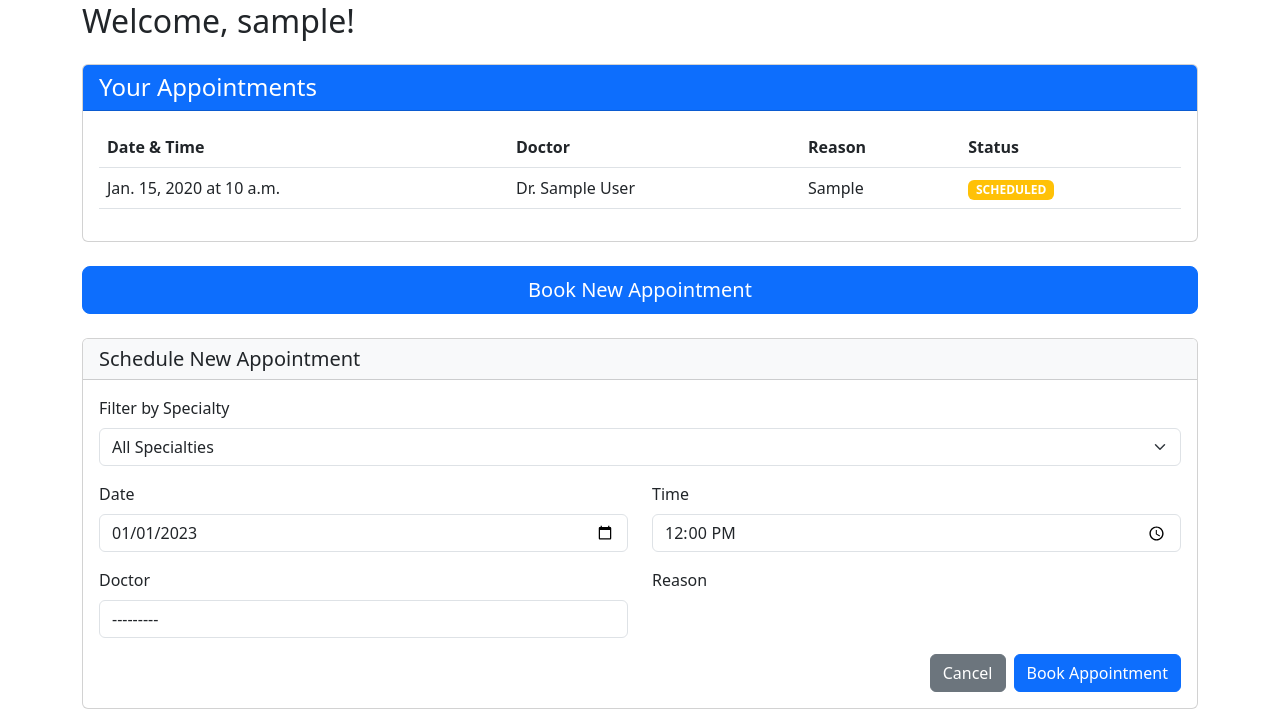
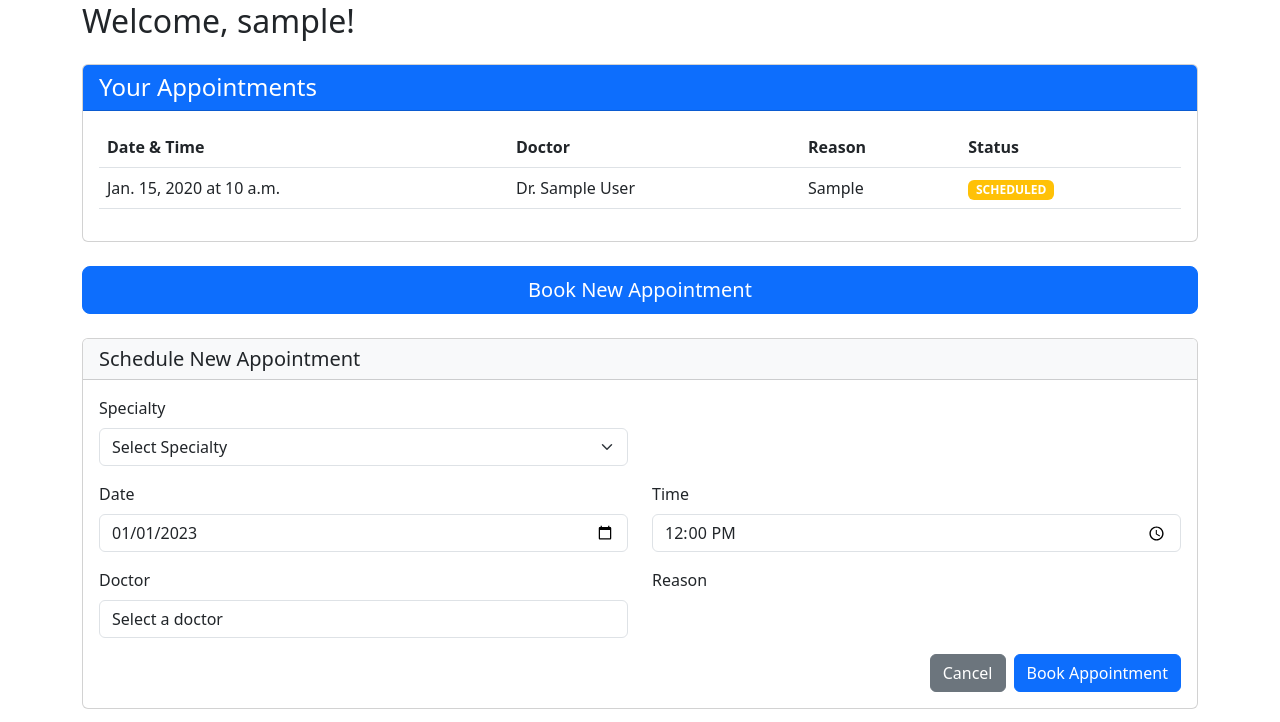
Before and after one commit to SHANICERUGURU/medicalrecordssystem, a Django app: page /appointments/ in a window 1280 px wide, after a click on "Book New Appointment". Shown: the part 78-800 px from the top of the page. Run offline with Django 5.2, Linux system fonts and the light colour scheme; a user stored in the database is signed in; tables that the repository leaves empty hold one stand-in row (values such as "Sample post").

Commit message:
linked doctors to the appointment form

```diff
--- a/myapp/forms.py
+++ b/myapp/forms.py
@@ -55,14 +55,30 @@ class AppointmentForm(forms.ModelForm):
         fields = ['specialty', 'doctor', 'date', 'time']
 
     def __init__(self, *args, **kwargs):
+        # Extract specialty from kwargs before calling super()
+        specialty = kwargs.pop('specialty', None)
         super().__init__(*args, **kwargs)
 
-        # Always filter doctors based on specialty from form data
-        if self.data.get('specialty'):
-            specialty = self.data.get('specialty')
-            self.fields['doctor'].queryset = Doctor.objects.filter(specialty=specialty)
+        # Get specialty from either kwargs, GET data, or POST data
+        selected_specialty = specialty
+
+        # For GET requests (specialty filter), check initial data
+        if not selected_specialty and hasattr(self, 'initial') and self.initial.get('specialty'):
+            selected_specialty = self.initial.get('specialty')
+
+        # For POST requests, check form data
+        if not selected_specialty and hasattr(self, 'data') and self.data.get('specialty'):
+            selected_specialty = self.data.get('specialty')
+
+        # Filter doctors based on specialty if provided
+        if selected_specialty:
+            self.fields['doctor'].queryset = Doctor.objects.filter(specialty=selected_specialty)
         else:
-            self.fields['doctor'].queryset = Doctor.objects.none()
+            # Show all doctors if no specialty selected, or none if you prefer
+            self.fields['doctor'].queryset = Doctor.objects.all()  # or Doctor.objects.none()
+
+        # Set empty label for doctor dropdown
+        self.fields['doctor'].empty_label = "Select a doctor"
 
         # Add placeholders and improve UX
         self.fields['date'].widget = forms.DateInput(attrs={
--- a/myapp/templates/appointments.html
+++ b/myapp/templates/appointments.html
@@ -62,31 +62,14 @@
         </button>
       </div>
 
-      <!-- Appointment Form - THE FIX IS HERE -->
+      <!-- Combined Appointment Form -->
       <div id="appointmentForm" class="collapse {% if keep_form_open %}show{% endif %}">
         <div class="card">
           <div class="card-header bg-light">
             <h5 class="mb-0">Schedule New Appointment</h5>
           </div>
           <div class="card-body">
-            <!-- Specialty Filter Form -->
-            <form method="get" class="mb-3">
-              <div class="mb-3">
-                <label for="specialty" class="form-label">Filter by Specialty</label>
-                <select name="specialty" id="specialty" class="form-select" onchange="this.form.submit()">
-                  <option value="">All Specialties</option>
-                  {% for value, name in form.fields.specialty.choices %}
-                  <option value="{{ value }}" {% if request.GET.specialty == value %}selected{% endif %}>
-                    {{ name }}
-                  </option>
-                  {% endfor %}
-                </select>
-              </div>
-              <!-- Hidden input to keep form open -->
-              <input type="hidden" name="keep_open" value="true">
-            </form>
-
-            <!-- Appointment Booking Form -->
+            <!-- Single Combined Form -->
             <form method="post">
               {% csrf_token %}
 
@@ -106,25 +89,56 @@
               </div>
               {% endif %}
 
+              <!-- Specialty Filter -->
+              <div class="row">
+                <div class="col-md-6 mb-3">
+                  <label for="{{ form.specialty.id_for_label }}" class="form-label">Specialty</label>
+                  <select name="specialty" id="specialty" class="form-select" onchange="this.form.submit()">
+                    <option value="">Select Specialty</option>
+                    {% for value, name in form.fields.specialty.choices %}
+                    <option value="{{ value }}" {% if form.specialty.value == value %}selected{% endif %}>
+                      {{ name }}
+                    </option>
+                    {% endfor %}
+                  </select>
+                  {% if form.specialty.help_text %}
+                  <div class="form-text">{{ form.specialty.help_text }}</div>
+                  {% endif %}
+                </div>
+              </div>
+
+              <!-- Appointment Details -->
               <div class="row">
                 <div class="col-md-6 mb-3">
                   <label for="{{ form.date.id_for_label }}" class="form-label">Date</label>
                   {{ form.date }}
+                  {% if form.date.help_text %}
+                  <div class="form-text">{{ form.date.help_text }}</div>
+                  {% endif %}
                 </div>
 
                 <div class="col-md-6 mb-3">
                   <label for="{{ form.time.id_for_label }}" class="form-label">Time</label>
                   {{ form.time }}
+                  {% if form.time.help_text %}
+                  <div class="form-text">{{ form.time.help_text }}</div>
+                  {% endif %}
                 </div>
 
                 <div class="col-md-6 mb-3">
                   <label for="{{ form.doctor.id_for_label }}" class="form-label">Doctor</label>
                   {{ form.doctor }}
+                  {% if form.doctor.help_text %}
+                  <div class="form-text">{{ form.doctor.help_text }}</div>
+                  {% endif %}
                 </div>
 
                 <div class="col-md-6 mb-3">
                   <label for="{{ form.reason.id_for_label }}" class="form-label">Reason</label>
                   {{ form.reason }}
+                  {% if form.reason.help_text %}
+                  <div class="form-text">{{ form.reason.help_text }}</div>
+                  {% endif %}
                 </div>
               </div>
 
--- a/myapp/views.py
+++ b/myapp/views.py
@@ -251,24 +251,35 @@ def appointment_page(request):
         return redirect("profile_setup")
 
     appointments = Appointment.objects.filter(patient=patient)
-    keep_form_open = request.GET.get('specialty') is not None
 
     if request.method == "POST":
         form = AppointmentForm(request.POST)
+
         if form.is_valid():
-            appointment = form.save(commit=False)
-            appointment.patient = patient
-            appointment.save()
-            messages.success(request, "Appointment booked successfully!")
-            return redirect("appointments")
+            # Check if this is a real appointment booking or just specialty filter
+            if request.POST.get('date') and request.POST.get('time') and request.POST.get('doctor'):
+                # This is a complete appointment booking
+                appointment = form.save(commit=False)
+                appointment.patient = patient
+                appointment.save()
+                messages.success(request, "Appointment booked successfully!")
+                return redirect("appointments")
+            else:
+                # This is just specialty filtering - keep form open
+                keep_form_open = True
+        else:
+            # Form has errors - keep form open
+            keep_form_open = True
     else:
+        # For GET requests
         form = AppointmentForm()
+        keep_form_open = False
 
     return render(request, "appointments.html", {
         "appointments": appointments,
         "form": form,
         "patient": patient,
-        "doctor_specialties":Doctor.Specialty.choices,
+        "doctor_specialties": Doctor.Specialty.choices,
         "keep_form_open": keep_form_open,
     })
 
```
